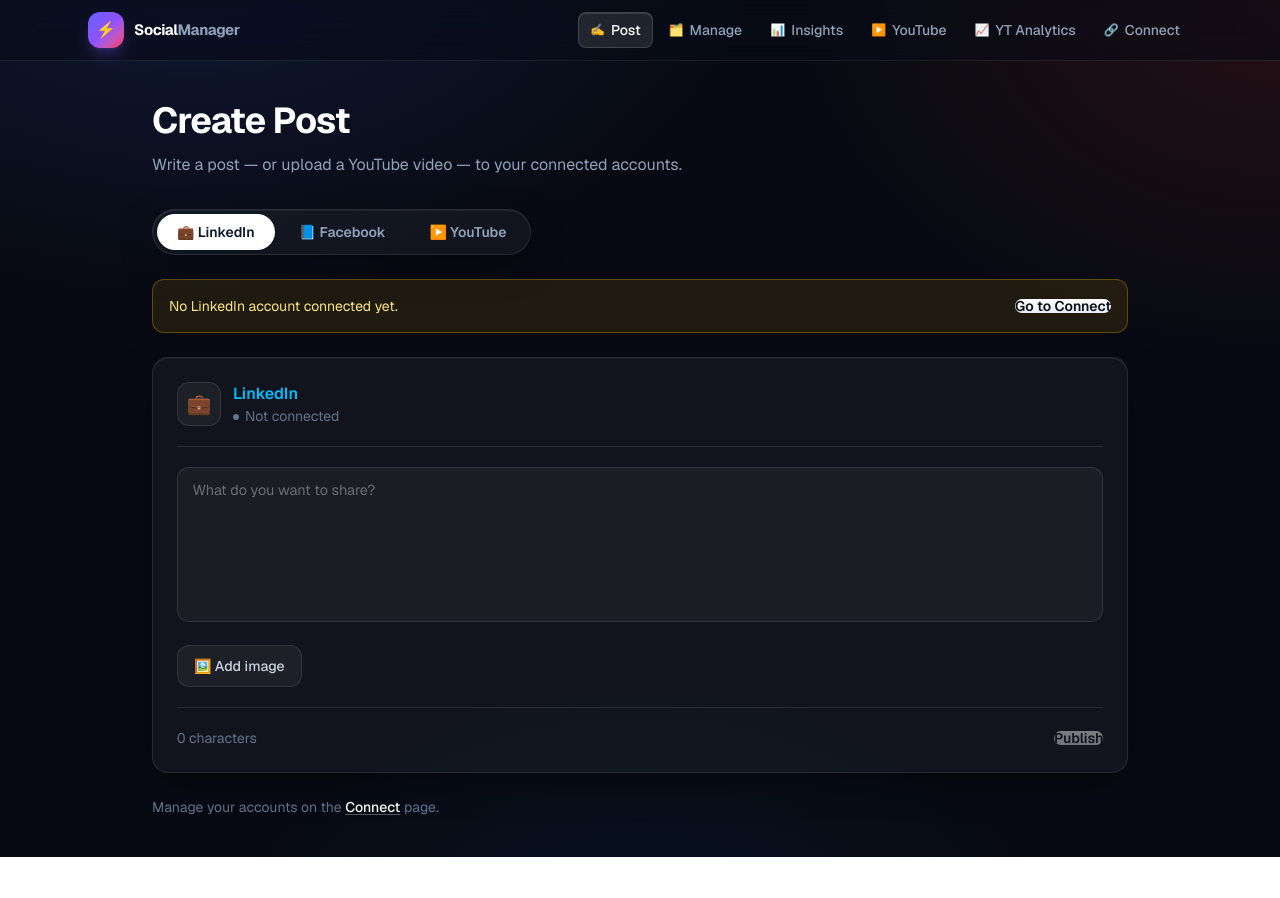
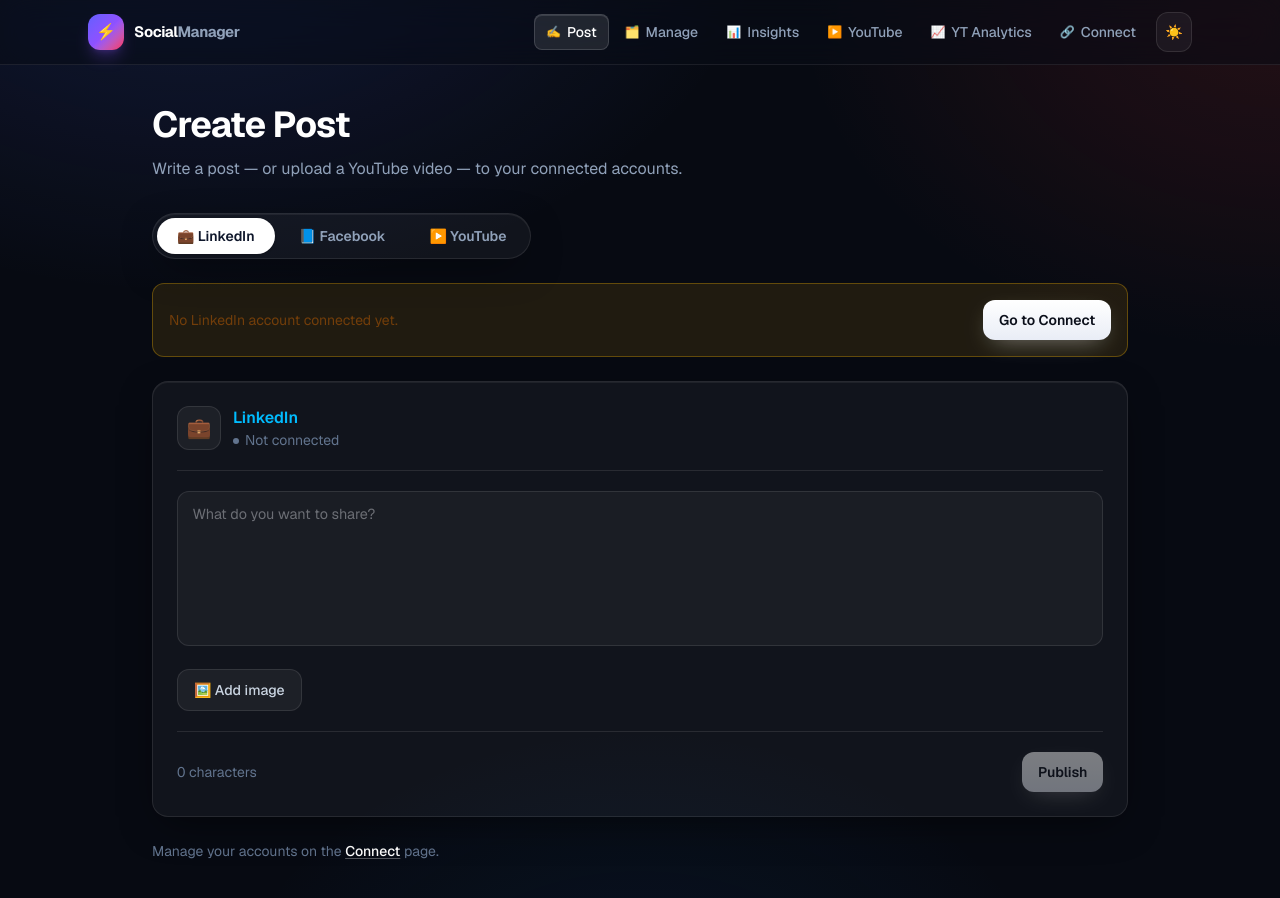
Before and after one commit to kawsar19/social-media-management, a Next.js app: page /post in a window 1280 px wide. Shown: the top 898 px of the page. Before the commit the page ends 857 px from the top, so only its background shows below. Built offline with nearby package versions, Linux system fonts and the light colour scheme.

Commit message:
fix :style

```diff
--- a/app/(poc)/components/Navbar.jsx
+++ b/app/(poc)/components/Navbar.jsx
@@ -2,6 +2,7 @@
 
 import Link from "next/link";
 import { usePathname } from "next/navigation";
+import ThemeToggle from "./ThemeToggle";
 
 const links = [
   { href: "/post", label: "Post", icon: "✍️" },
@@ -27,7 +28,8 @@
           </span>
         </Link>
 
-        <div className="scroll-slim flex items-center gap-1 overflow-x-auto">
+        <div className="flex items-center gap-2">
+          <div className="scroll-slim flex items-center gap-1 overflow-x-auto">
           {links.map((link) => {
             const active = pathname === link.href;
             return (
@@ -50,6 +52,8 @@
               </Link>
             );
           })}
+          </div>
+          <ThemeToggle />
         </div>
       </nav>
     </header>
--- /dev/null
+++ b/app/(poc)/components/ThemeToggle.jsx
@@ -0,0 +1,47 @@
+"use client";
+
+import { useEffect, useState } from "react";
+
+// Light/dark theme switch. The initial data-theme is set pre-paint by the
+// inline script in the root layout; this component just reflects and toggles it,
+// persisting the choice to localStorage under "theme".
+export default function ThemeToggle() {
+  const [theme, setTheme] = useState(null);
+
+  useEffect(() => {
+    const current =
+      document.documentElement.getAttribute("data-theme") || "dark";
+    setTheme(current);
+  }, []);
+
+  function toggle() {
+    const next = theme === "dark" ? "light" : "dark";
+    document.documentElement.setAttribute("data-theme", next);
+    try {
+      localStorage.setItem("theme", next);
+    } catch {
+      // ignore write failures (private mode, etc.)
+    }
+    setTheme(next);
+  }
+
+  // Avoid a mismatched icon flash before we've read the current theme.
+  const isDark = theme !== "light";
+
+  return (
+    <button
+      onClick={toggle}
+      aria-label={isDark ? "Switch to light theme" : "Switch to dark theme"}
+      title={isDark ? "Light mode" : "Dark mode"}
+      className="btn btn-ghost h-9 w-9 flex-shrink-0 rounded-lg p-0 text-base"
+    >
+      <span
+        aria-hidden
+        className="transition-transform duration-200"
+        style={{ transform: theme ? "rotate(0deg)" : "rotate(-90deg)" }}
+      >
+        {isDark ? "☀️" : "🌙"}
+      </span>
+    </button>
+  );
+}
--- a/app/(poc)/post/page.jsx
+++ b/app/(poc)/post/page.jsx
@@ -310,7 +310,7 @@
 
       {!connected && (
         <div className="mb-6 flex items-center justify-between rounded-xl border border-amber-400/30 bg-amber-400/10 p-4 text-amber-200">
-          <p className="pretty text-sm">
+          <p className="pretty text-sm text-yellow-900">
             No {platformLabel} account connected yet.
           </p>
           <Link href="/connect" className="btn btn-primary">
--- a/app/globals.css
+++ b/app/globals.css
@@ -1,15 +1,123 @@
 @import "tailwindcss";
 
 /* ============================================================
-   Design tokens — a dark, glassy dashboard system.
+   Theme tokens. Everything (shell, glass, buttons, fields, text)
+   reads from these variables so a single data-theme flip on <html>
+   restyles the whole app. Dark is the default; light overrides below.
    ============================================================ */
-:root {
-  --background: #ffffff;
-  --foreground: #171717;
+:root,
+:root[data-theme="dark"] {
+  --background: #070a12;
+  --foreground: #e7e9ee;
+
+  /* App shell background layers (aurora glow + base). */
+  --shell-base: #070a12;
+  --glow-1: rgba(79, 111, 255, 0.16);
+  --glow-2: rgba(255, 59, 48, 0.12);
+  --glow-3: rgba(10, 102, 194, 0.12);
+
+  /* Text roles. */
+  --text-strong: #ffffff;
+  --text-body: #cdd2dc;
+  --text-muted: #8b93a3;
+
+  /* Glass surfaces. */
+  --glass-bg: rgba(255, 255, 255, 0.045);
+  --glass-bg-hover: rgba(255, 255, 255, 0.06);
+  --glass-border: rgba(255, 255, 255, 0.09);
+  --glass-border-hover: rgba(255, 255, 255, 0.16);
+  --glass-inset: rgba(255, 255, 255, 0.06);
+  --glass-shadow: rgba(0, 0, 0, 0.6);
+  --glass-shadow-hover: rgba(0, 0, 0, 0.7);
+
+  /* Frosted bar. */
+  --bar-bg: rgba(9, 12, 20, 0.6);
+  --bar-border: rgba(255, 255, 255, 0.08);
+
+  /* Hairlines / subtle fills used by page utilities. */
+  --line: rgba(255, 255, 255, 0.1);
+  --line-strong: rgba(255, 255, 255, 0.15);
+  --fill-subtle: rgba(255, 255, 255, 0.05);
+  --fill-track: rgba(255, 255, 255, 0.1);
+
+  /* Buttons. */
+  --btn-primary-from: #ffffff;
+  --btn-primary-to: #e9edf6;
+  --btn-primary-text: #0b0f1a;
+  --btn-primary-shadow: rgba(255, 255, 255, 0.5);
+  --btn-ghost-bg: rgba(255, 255, 255, 0.05);
+  --btn-ghost-bg-hover: rgba(255, 255, 255, 0.09);
+  --btn-ghost-text: #cdd2dc;
+  --btn-ghost-border: rgba(255, 255, 255, 0.1);
+
+  /* Inputs. */
+  --field-bg: rgba(255, 255, 255, 0.04);
+  --field-bg-focus: rgba(255, 255, 255, 0.06);
+  --field-border: rgba(255, 255, 255, 0.1);
+  --field-text: #eef1f6;
+  --field-placeholder: rgba(231, 233, 238, 0.4);
+
+  /* Image outline. */
+  --img-outline: rgba(255, 255, 255, 0.1);
+
+  /* Skeleton shimmer. */
+  --skeleton-base: rgba(255, 255, 255, 0.04);
+  --skeleton-shine: rgba(255, 255, 255, 0.12);
+
+  --scroll-thumb: rgba(255, 255, 255, 0.14);
 }
 
-/* This POC ships a single, deliberate dark theme (the app shell paints its own
-   background), so we don't branch on prefers-color-scheme for the app chrome. */
+:root[data-theme="light"] {
+  --background: #f4f6fb;
+  --foreground: #1b2130;
+
+  --shell-base: #f4f6fb;
+  --glow-1: rgba(79, 111, 255, 0.1);
+  --glow-2: rgba(255, 59, 48, 0.07);
+  --glow-3: rgba(10, 102, 194, 0.08);
+
+  --text-strong: #0f1524;
+  --text-body: #3b4457;
+  --text-muted: #6b7385;
+
+  --glass-bg: rgba(255, 255, 255, 0.72);
+  --glass-bg-hover: rgba(255, 255, 255, 0.9);
+  --glass-border: rgba(15, 21, 36, 0.08);
+  --glass-border-hover: rgba(15, 21, 36, 0.16);
+  --glass-inset: rgba(255, 255, 255, 0.9);
+  --glass-shadow: rgba(31, 41, 68, 0.14);
+  --glass-shadow-hover: rgba(31, 41, 68, 0.2);
+
+  --bar-bg: rgba(255, 255, 255, 0.7);
+  --bar-border: rgba(15, 21, 36, 0.08);
+
+  --line: rgba(15, 21, 36, 0.1);
+  --line-strong: rgba(15, 21, 36, 0.16);
+  --fill-subtle: rgba(15, 21, 36, 0.04);
+  --fill-track: rgba(15, 21, 36, 0.08);
+
+  --btn-primary-from: #1b2130;
+  --btn-primary-to: #10151f;
+  --btn-primary-text: #ffffff;
+  --btn-primary-shadow: rgba(27, 33, 48, 0.28);
+  --btn-ghost-bg: rgba(15, 21, 36, 0.04);
+  --btn-ghost-bg-hover: rgba(15, 21, 36, 0.08);
+  --btn-ghost-text: #3b4457;
+  --btn-ghost-border: rgba(15, 21, 36, 0.12);
+
+  --field-bg: rgba(255, 255, 255, 0.8);
+  --field-bg-focus: #ffffff;
+  --field-border: rgba(15, 21, 36, 0.14);
+  --field-text: #1b2130;
+  --field-placeholder: rgba(27, 33, 48, 0.4);
+
+  --img-outline: rgba(15, 21, 36, 0.12);
+
+  --skeleton-base: rgba(15, 21, 36, 0.05);
+  --skeleton-shine: rgba(15, 21, 36, 0.1);
+
+  --scroll-thumb: rgba(15, 21, 36, 0.18);
+}
 
 @theme inline {
   --color-background: var(--background);
@@ -29,32 +137,31 @@
 }
 
 body {
-  color: #e7e9ee;
+  color: var(--foreground);
   font-family: var(--font-geist-sans), ui-sans-serif, system-ui, sans-serif;
+  transition: color 200ms ease, background-color 200ms ease;
 }
 
-/* Updating numbers (counters, stats, prices) shouldn't jitter. */
 .tabular {
   font-variant-numeric: tabular-nums;
 }
 
-/* Images get a subtle neutral inset outline so edges don't blur into cards. */
 .app-img {
-  outline: 1px solid rgba(255, 255, 255, 0.1);
+  outline: 1px solid var(--img-outline);
   outline-offset: -1px;
 }
 
 /* ============================================================
-   App shell background — deep slate with layered aurora glow.
+   App shell background.
    ============================================================ */
 .app-shell {
   position: relative;
   min-height: 100vh;
   background:
-    radial-gradient(60rem 40rem at 15% -10%, rgba(79, 111, 255, 0.16), transparent 60%),
-    radial-gradient(55rem 40rem at 100% 0%, rgba(255, 59, 48, 0.12), transparent 55%),
-    radial-gradient(50rem 40rem at 50% 120%, rgba(10, 102, 194, 0.12), transparent 55%),
-    #070a12;
+    radial-gradient(60rem 40rem at 15% -10%, var(--glow-1), transparent 60%),
+    radial-gradient(55rem 40rem at 100% 0%, var(--glow-2), transparent 55%),
+    radial-gradient(50rem 40rem at 50% 120%, var(--glow-3), transparent 55%),
+    var(--shell-base);
   background-attachment: fixed;
 }
 
@@ -62,13 +169,13 @@
    Glass surfaces.
    ============================================================ */
 .glass {
-  background: rgba(255, 255, 255, 0.045);
-  border: 1px solid rgba(255, 255, 255, 0.09);
+  background: var(--glass-bg);
+  border: 1px solid var(--glass-border);
   backdrop-filter: blur(14px);
   -webkit-backdrop-filter: blur(14px);
   box-shadow:
-    0 1px 0 0 rgba(255, 255, 255, 0.06) inset,
-    0 12px 40px -12px rgba(0, 0, 0, 0.6);
+    0 1px 0 0 var(--glass-inset) inset,
+    0 12px 40px -12px var(--glass-shadow);
 }
 
 .glass-hover {
@@ -78,29 +185,34 @@
 }
 .glass-hover:hover {
   transform: translateY(-2px);
-  border-color: rgba(255, 255, 255, 0.16);
-  background: rgba(255, 255, 255, 0.06);
+  border-color: var(--glass-border-hover);
+  background: var(--glass-bg-hover);
   box-shadow:
-    0 1px 0 0 rgba(255, 255, 255, 0.08) inset,
-    0 22px 50px -16px rgba(0, 0, 0, 0.7);
+    0 1px 0 0 var(--glass-inset) inset,
+    0 22px 50px -16px var(--glass-shadow-hover);
 }
 
-/* Frosted top bar. */
 .glass-bar {
-  background: rgba(9, 12, 20, 0.6);
-  border-bottom: 1px solid rgba(255, 255, 255, 0.08);
+  background: var(--bar-bg);
+  border-bottom: 1px solid var(--bar-border);
   backdrop-filter: blur(16px) saturate(140%);
   -webkit-backdrop-filter: blur(16px) saturate(140%);
 }
 
 /* ============================================================
-   Buttons — tactile, interruptible transitions.
+   Buttons.
    ============================================================ */
 .btn {
   display: inline-flex;
   align-items: center;
   justify-content: center;
   gap: 0.5rem;
+  /* Sensible defaults so a bare `.btn` (with no Tailwind padding utilities)
+     still has a usable size and hit area. Padding utilities on the element
+     take precedence over this. */
+  padding: 0.55rem 1rem;
+  min-height: 2.5rem;
+  white-space: nowrap;
   border-radius: 0.75rem;
   font-weight: 600;
   font-size: 0.875rem;
@@ -119,41 +231,40 @@
 }
 
 .btn-primary {
-  background: linear-gradient(180deg, #ffffff, #e9edf6);
-  color: #0b0f1a;
-  box-shadow: 0 8px 24px -10px rgba(255, 255, 255, 0.5);
+  background: linear-gradient(180deg, var(--btn-primary-from), var(--btn-primary-to));
+  color: var(--btn-primary-text);
+  box-shadow: 0 8px 24px -10px var(--btn-primary-shadow);
 }
 .btn-primary:hover:not(:disabled) {
-  box-shadow: 0 12px 30px -10px rgba(255, 255, 255, 0.65);
+  box-shadow: 0 12px 30px -10px var(--btn-primary-shadow);
 }
 
 .btn-ghost {
-  background: rgba(255, 255, 255, 0.05);
-  color: #cdd2dc;
-  border: 1px solid rgba(255, 255, 255, 0.1);
+  background: var(--btn-ghost-bg);
+  color: var(--btn-ghost-text);
+  border: 1px solid var(--btn-ghost-border);
 }
 .btn-ghost:hover:not(:disabled) {
-  background: rgba(255, 255, 255, 0.09);
-  color: #fff;
+  background: var(--btn-ghost-bg-hover);
+  color: var(--text-strong);
 }
 
 .btn-danger {
   background: rgba(255, 59, 48, 0.12);
-  color: #ff7a72;
+  color: #e5484d;
   border: 1px solid rgba(255, 59, 48, 0.28);
 }
 .btn-danger:hover:not(:disabled) {
   background: rgba(255, 59, 48, 0.2);
-  color: #ff9a94;
 }
 
 /* Inputs. */
 .field {
   width: 100%;
   border-radius: 0.75rem;
-  background: rgba(255, 255, 255, 0.04);
-  border: 1px solid rgba(255, 255, 255, 0.1);
-  color: #eef1f6;
+  background: var(--field-bg);
+  border: 1px solid var(--field-border);
+  color: var(--field-text);
   padding: 0.75rem 0.9rem;
   font-size: 0.9rem;
   transition-property: border-color, box-shadow, background-color;
@@ -162,16 +273,59 @@
   outline: none;
 }
 .field::placeholder {
-  color: rgba(231, 233, 238, 0.4);
+  color: var(--field-placeholder);
 }
 .field:focus {
   border-color: rgba(120, 150, 255, 0.55);
-  background: rgba(255, 255, 255, 0.06);
+  background: var(--field-bg-focus);
   box-shadow: 0 0 0 3px rgba(79, 111, 255, 0.18);
 }
 
 /* ============================================================
-   Motion — split enter (rich) / exit (quiet).
+   Text-role remap for light theme.
+   Pages were authored with dark-first Tailwind text classes
+   (text-white / text-slate-300/400/500 and white/black alpha fills).
+   Rather than editing every page, remap those exact utilities to the
+   theme's semantic tokens when data-theme="light".
+   ============================================================ */
+:root[data-theme="light"] .text-white {
+  color: var(--text-strong) !important;
+}
+:root[data-theme="light"] .text-slate-200,
+:root[data-theme="light"] .text-slate-300 {
+  color: var(--text-body) !important;
+}
+:root[data-theme="light"] .text-slate-400,
+:root[data-theme="light"] .text-slate-500 {
+  color: var(--text-muted) !important;
+}
+
+/* Subtle white-alpha fills/borders used across cards -> dark-alpha in light. */
+:root[data-theme="light"] .bg-white\/5,
+:root[data-theme="light"] .bg-white\/\[0\.04\] {
+  background-color: var(--fill-subtle) !important;
+}
+:root[data-theme="light"] .bg-white\/10 {
+  background-color: var(--fill-track) !important;
+}
+:root[data-theme="light"] .border-white\/5,
+:root[data-theme="light"] .border-white\/10 {
+  border-color: var(--line) !important;
+}
+:root[data-theme="light"] .border-white\/15 {
+  border-color: var(--line-strong) !important;
+}
+:root[data-theme="light"] .ring-white\/10 {
+  --tw-ring-color: var(--line) !important;
+}
+
+/* Gradient clip-text headings read as near-black in light. */
+:root[data-theme="light"] .from-white {
+  --tw-gradient-from: var(--text-strong) var(--tw-gradient-from-position) !important;
+}
+
+/* ============================================================
+   Motion.
    ============================================================ */
 @keyframes rise-in {
   from {
@@ -189,7 +343,6 @@
   animation: rise-in 0.5s cubic-bezier(0.22, 1, 0.36, 1) both;
 }
 
-/* Stagger helper: set --i on children of a list. */
 .stagger > * {
   animation: rise-in 0.5s cubic-bezier(0.22, 1, 0.36, 1) both;
   animation-delay: calc(var(--i, 0) * 55ms);
@@ -206,9 +359,9 @@
 .skeleton {
   background: linear-gradient(
     100deg,
-    rgba(255, 255, 255, 0.04) 30%,
-    rgba(255, 255, 255, 0.12) 50%,
-    rgba(255, 255, 255, 0.04) 70%
+    var(--skeleton-base) 30%,
+    var(--skeleton-shine) 50%,
+    var(--skeleton-base) 70%
   );
   background-size: 200% 100%;
   animation: sheen 1.4s linear infinite;
@@ -226,7 +379,6 @@
   }
 }
 
-/* Balanced/pretty wrapping for headings and short copy. */
 .balance {
   text-wrap: balance;
 }
@@ -234,13 +386,12 @@
   text-wrap: pretty;
 }
 
-/* Custom scrollbar for scoped scroll areas. */
 .scroll-slim::-webkit-scrollbar {
   width: 8px;
   height: 8px;
 }
 .scroll-slim::-webkit-scrollbar-thumb {
-  background: rgba(255, 255, 255, 0.14);
+  background: var(--scroll-thumb);
   border-radius: 999px;
 }
 .scroll-slim::-webkit-scrollbar-track {
```
Also changed, not shown: app/layout.tsx (+22 -2 lines).
